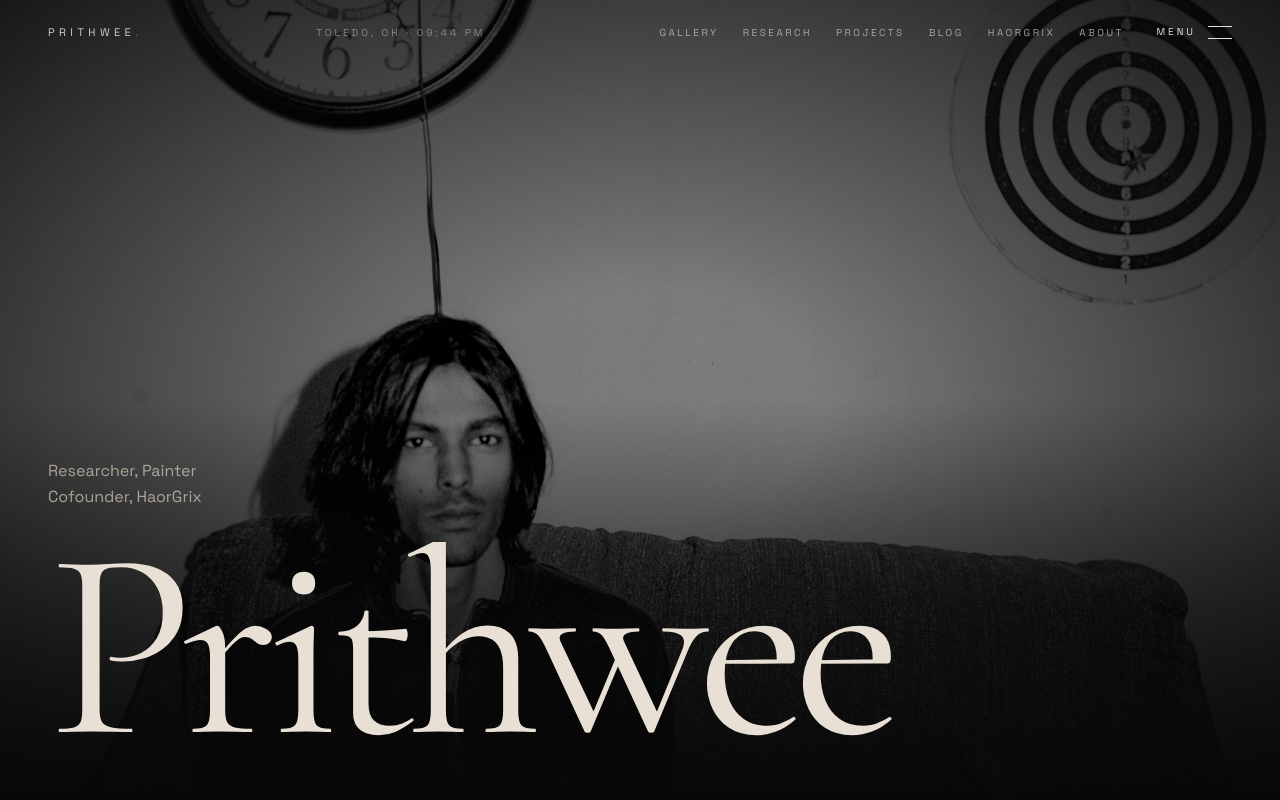
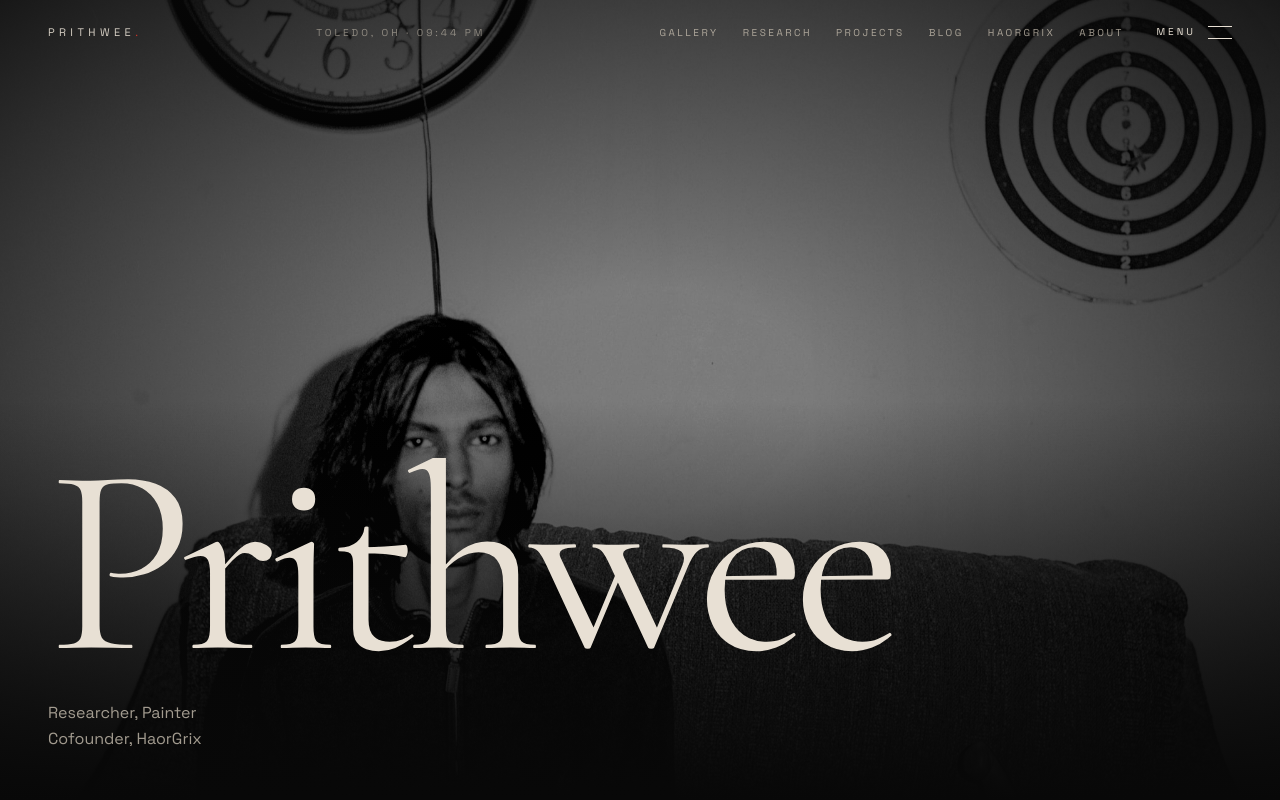
Before and after one commit to Prithweeraj-Acharjee/portfolio, a Next.js app: page / in a window 1280 px wide. Shown: the top 800 px of the page. Built offline with nearby package versions, Linux system fonts and the light colour scheme.

Commit message:
Hero: roles line below the name

```diff
--- a/components/home/HomeHero.tsx
+++ b/components/home/HomeHero.tsx
@@ -55,7 +55,17 @@ export default function HomeHero() {
                 className="relative z-10 h-full flex flex-col justify-end px-6 md:px-12 pb-10 md:pb-12"
                 style={still ? undefined : { opacity: fade }}
             >
-                <div className="mb-6 md:mb-8">
+                <motion.h1 style={still ? undefined : { y: nameY }} className="relative" aria-label="Prithwee">
+                    <MaskLines
+                        onLoad
+                        delay={0.15}
+                        lines={["Prithwee"]}
+                        className="block text-[25vw] md:text-[21vw] leading-[0.78] tracking-[-0.045em] text-parchment"
+                        style={{ fontFamily: "var(--font-serif)", fontWeight: 400 }}
+                    />
+                </motion.h1>
+
+                <div className="mt-6 md:mt-8">
                     <motion.p
                         initial={{ opacity: 0, y: 12 }}
                         animate={{ opacity: 1, y: 0 }}
@@ -65,16 +75,6 @@ export default function HomeHero() {
                         Researcher, Painter<br />Cofounder, HaorGrix
                     </motion.p>
                 </div>
-
-                <motion.h1 style={still ? undefined : { y: nameY }} className="relative" aria-label="Prithwee">
-                    <MaskLines
-                        onLoad
-                        delay={0.15}
-                        lines={["Prithwee"]}
-                        className="block text-[25vw] md:text-[21vw] leading-[0.78] tracking-[-0.045em] text-parchment"
-                        style={{ fontFamily: "var(--font-serif)", fontWeight: 400 }}
-                    />
-                </motion.h1>
             </motion.div>
         </section>
     );
```
